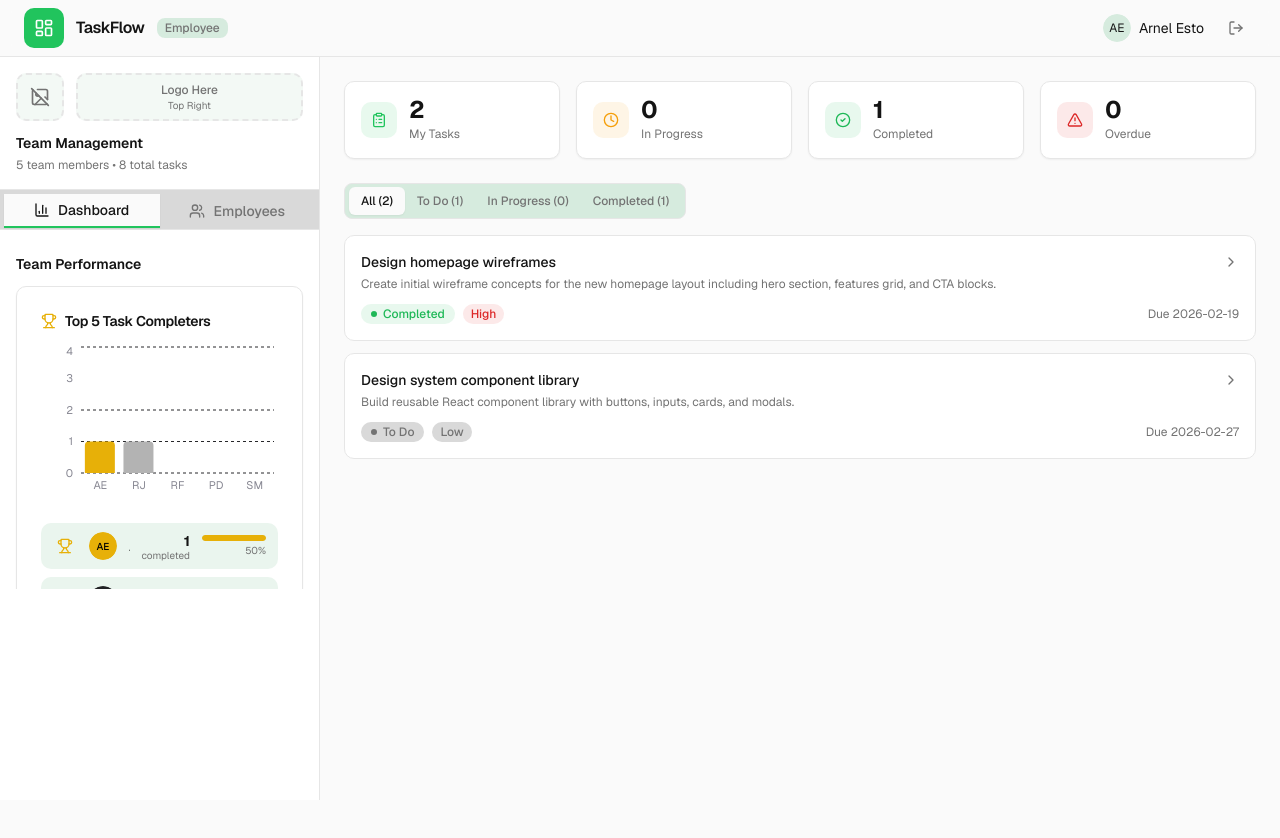
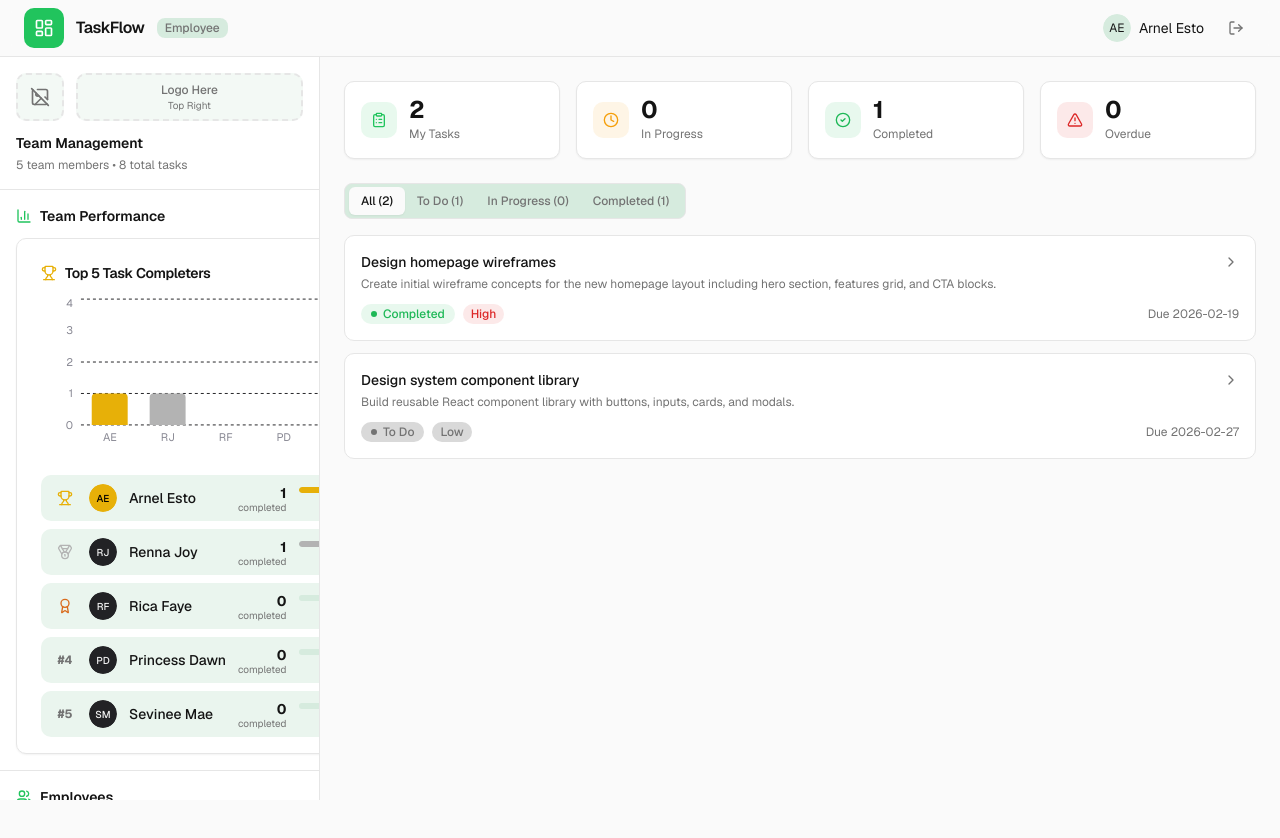
Before and after one commit to ekaj-gwapo/checkedtaskflow, a Next.js app: page / in a window 1280 px wide. Both pictures are taken after a click on the button "Continue as Employee". Shown: the top 838 px of the page. After the commit the page ends 800 px from the top, so only its background shows below. Built offline with nearby package versions, Linux system fonts and the light colour scheme.

Commit message:
refactor: combine sidebar into single continuous layout
Remove tabs and organize sidebar with Dashboard and Employee list.

Co-authored-by: Jake Estenzo <148077060+ekaj-gwapo@users.noreply.github.com>

```diff
--- a/components/employee-dashboard.tsx
+++ b/components/employee-dashboard.tsx
@@ -132,7 +132,6 @@ export function EmployeeDashboard() {
   const [selectedTask, setSelectedTask] = useState<Task | null>(null)
   const [filterStatus, setFilterStatus] = useState<string>("all")
   const [selectedEmployeeId, setSelectedEmployeeId] = useState<string | null>(null)
-  const [sidebarActiveTab, setSidebarActiveTab] = useState("employees")
 
   const myTasks = useMemo(() => {
     return tasks.filter((t) => t.assigneeId === currentUser?.id)
@@ -159,24 +158,15 @@ export function EmployeeDashboard() {
 
   return (
     <div className="flex flex-1 min-h-0">
-      {/* Sidebar with Employee Stats */}
+      {/* Sidebar with Dashboard and Employee List */}
       <div className="hidden lg:block">
         <EmployeeSidebar
           selectedEmployeeId={selectedEmployeeId}
           onSelectEmployee={setSelectedEmployeeId}
-          onTabChange={setSidebarActiveTab}
         />
       </div>
 
       <div className="flex-1 flex flex-col min-w-0">
-        {sidebarActiveTab === "dashboard" ? (
-          <div className="flex-1 flex items-center justify-center p-6">
-            <div className="w-full max-w-4xl">
-              <h2 className="text-2xl font-bold text-foreground mb-6">Team Performance Dashboard</h2>
-              <TopCompletersChart />
-            </div>
-          </div>
-        ) : (
         <div className="p-4 lg:p-6 flex flex-col gap-6">
           {/* Stats */}
           <div className="grid grid-cols-2 lg:grid-cols-4 gap-4">
@@ -240,11 +230,10 @@ export function EmployeeDashboard() {
             </TabsContent>
           </Tabs>
         </div>
-        )}
       </div>
 
-      {/* Detail Panel - Only show when not on dashboard tab */}
-      {selectedTask && sidebarActiveTab !== "dashboard" && (
+      {/* Detail Panel */}
+      {selectedTask && (
         <div className="hidden lg:block w-[380px] shrink-0 border-l border-border overflow-y-auto">
           <TaskDetailPanel
             task={tasks.find((t) => t.id === selectedTask.id) || selectedTask}
--- a/components/employee-sidebar.tsx
+++ b/components/employee-sidebar.tsx
@@ -1,27 +1,22 @@
 "use client"
 
-import { useState } from "react"
 import { useTaskContext } from "@/lib/task-context"
 import { Avatar, AvatarFallback } from "@/components/ui/avatar"
 import { ScrollArea } from "@/components/ui/scroll-area"
 import { TopCompletersChart } from "@/components/top-completers-chart"
-import { Users, BarChart3, ChevronRight, ImageOff } from "lucide-react"
+import { Users, ChevronRight, ImageOff, BarChart3 } from "lucide-react"
 import { cn } from "@/lib/utils"
-import { Tabs, TabsList, TabsTrigger, TabsContent } from "@/components/ui/tabs"
 
 interface EmployeeSidebarProps {
   selectedEmployeeId: string | null
   onSelectEmployee: (employeeId: string | null) => void
-  onTabChange?: (tab: string) => void
 }
 
 export function EmployeeSidebar({
   selectedEmployeeId,
   onSelectEmployee,
-  onTabChange,
 }: EmployeeSidebarProps) {
   const { allEmployees, tasks } = useTaskContext()
-  const [activeTab, setActiveTab] = useState("dashboard")
 
   const getEmployeeTaskStats = (employeeId: string) => {
     const employeeTasks = tasks.filter((t) => t.assigneeId === employeeId)
@@ -67,42 +62,25 @@ export function EmployeeSidebar({
         </div>
       </div>
 
-      {/* Tabs Navigation */}
-      <Tabs value={activeTab} onValueChange={(tab) => {
-        setActiveTab(tab)
-        onTabChange?.(tab)
-      }} className="flex-1 flex flex-col">
-        <TabsList className="grid w-full grid-cols-2 rounded-none border-b border-border">
-          <TabsTrigger value="dashboard" className="gap-2 rounded-none data-[state=active]:border-b-2 data-[state=active]:border-primary">
-            <BarChart3 className="h-4 w-4" />
-            <span className="hidden sm:inline">Dashboard</span>
-          </TabsTrigger>
-          <TabsTrigger value="employees" className="gap-2 rounded-none data-[state=active]:border-b-2 data-[state=active]:border-primary">
-            <Users className="h-4 w-4" />
-            <span className="hidden sm:inline">Employees</span>
-          </TabsTrigger>
-        </TabsList>
+      {/* Content - Scrollable */}
+      <ScrollArea className="flex-1">
+        <div className="flex flex-col">
+          {/* Dashboard Section - Always at top */}
+          <div className="p-4 border-b border-border">
+            <div className="flex items-center gap-2 mb-3">
+              <BarChart3 className="h-4 w-4 text-primary" />
+              <h3 className="text-sm font-semibold text-foreground">Team Performance</h3>
+            </div>
+            <TopCompletersChart />
+          </div>
 
-        {/* Dashboard Tab */}
-        <TabsContent value="dashboard" className="flex-1 p-4 overflow-y-auto">
-          <div className="space-y-4">
-            <div>
-              <h3 className="text-sm font-semibold text-foreground mb-3">Team Performance</h3>
-              <TopCompletersChart />
+          {/* Employees Section - Below Dashboard */}
+          <div className="p-4">
+            <div className="flex items-center gap-2 mb-3">
+              <Users className="h-4 w-4 text-primary" />
+              <h3 className="text-sm font-semibold text-foreground">Employees</h3>
             </div>
-
-            <div className="bg-secondary/50 rounded-lg p-3 border border-border">
-              <p className="text-xs text-muted-foreground">
-                This chart shows the top task completers across your team. Use it to track performance and recognize high achievers.
-              </p>
-            </div>
-          </div>
-        </TabsContent>
-
-        {/* Employees Tab */}
-        <TabsContent value="employees" className="flex-1 flex flex-col">
-          <ScrollArea className="flex-1">
-            <div className="flex flex-col gap-0.5 p-3">
+            <div className="flex flex-col gap-0.5">
           {/* All Employees option */}
           <button
             onClick={() => onSelectEmployee(null)}
@@ -204,9 +182,9 @@ export function EmployeeSidebar({
             )
           })}
             </div>
-          </ScrollArea>
-        </TabsContent>
-      </Tabs>
+          </div>
+        </div>
+      </ScrollArea>
     </aside>
   )
 }
```
